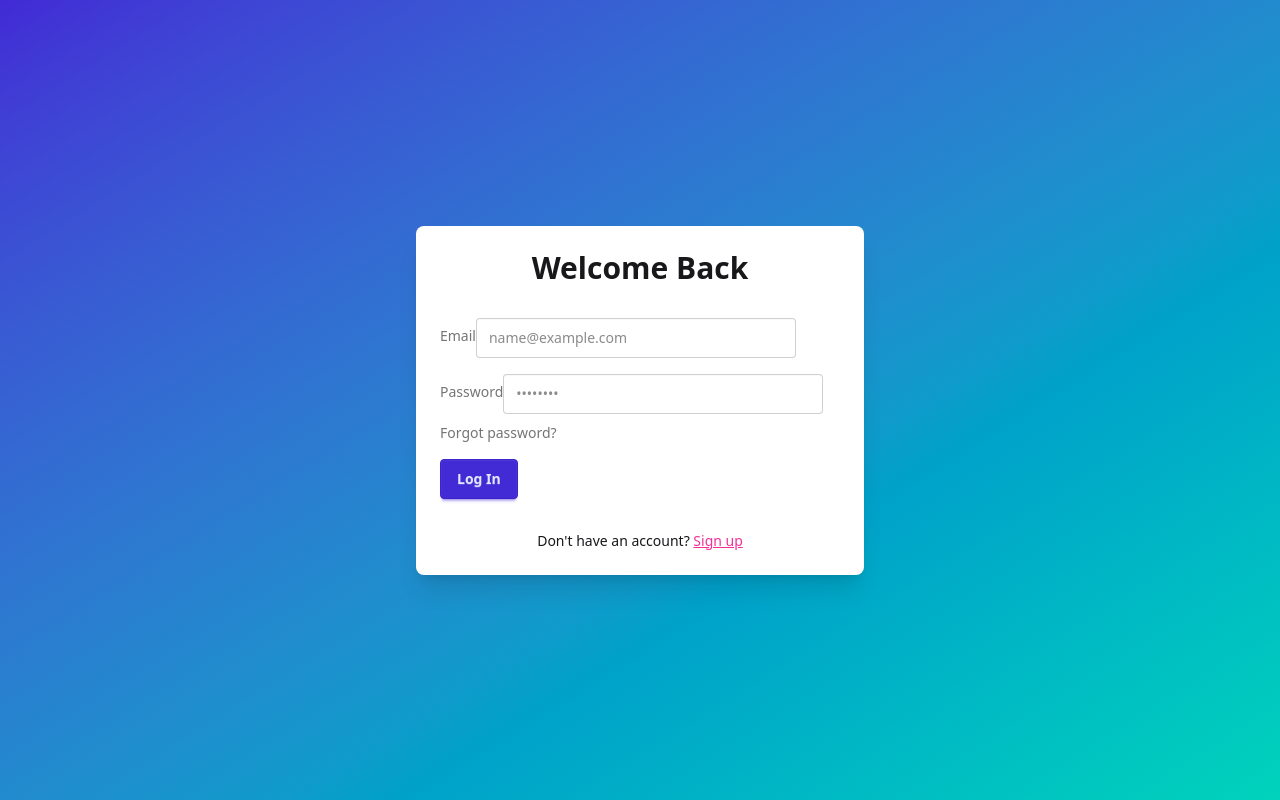
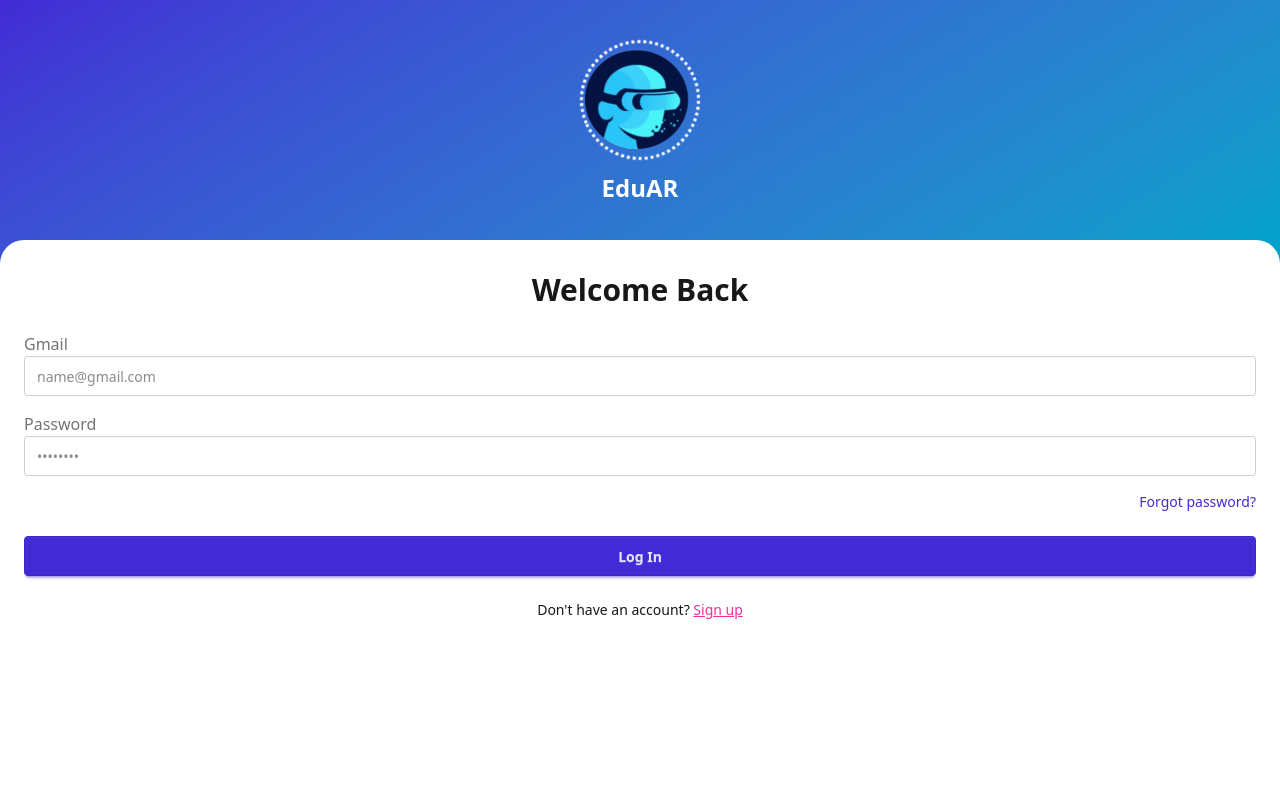
Before and after one commit to tortangChris/EduAR-PWA, a React (Vite) app: page /auth/login in a window 1280 px wide. Built offline with nearby package versions, Linux system fonts and the light colour scheme.

Commit message:
Test Auth Page

```diff
--- a/src/auth/LogIn.jsx
+++ b/src/auth/LogIn.jsx
@@ -6,54 +6,63 @@ const LogIn = () => {
 
   const handleLogin = (e) => {
     e.preventDefault();
-    // TODO: Add real auth logic here if needed
     navigate("/home");
   };
 
   return (
-    <div className="min-h-screen bg-gradient-to-br from-primary to-accent flex items-center justify-center px-4">
-      <div className="w-full max-w-md">
-        <div className="card bg-base-100 shadow-xl">
-          <div className="card-body">
-            <h2 className="text-3xl font-bold text-center mb-6">
-              Welcome Back
-            </h2>
-            <form onSubmit={handleLogin}>
-              <div className="form-control mb-4">
+    <div className="min-h-screen bg-gradient-to-br from-primary to-accent flex flex-col justify-between">
+      {/* Logo and Title */}
+      <div className="text-center pt-10 relative flex flex-col items-center">
+        {/* Circular rotating dotted border */}
+        <div className="absolute w-30 h-30 rounded-full border-3 border-dotted border-white animate-spin-slow"></div>
+
+        {/* Logo */}
+        <img
+          src="/icons/eduar1.png"
+          alt="EduAR Logo"
+          className="mx-auto w-35 h-30 mb-3 relative z-10"
+        />
+        <h1 className="text-2xl font-bold text-white relative z-10">EduAR</h1>
+      </div>
+
+      {/* Full-width Bottom Container */}
+      <div className="w-full bg-base-100 shadow-xl rounded-t-3xl px-6 py-8 h-[70vh]">
+        <h2 className="text-3xl font-bold text-center mb-6">Welcome Back</h2>
+
+        <form onSubmit={handleLogin} className="space-y-4">
+          <div className="form-control">
             <label className="label">
-                  <span className="label-text">Email</span>
+              <span className="label-text">Gmail</span>
             </label>
             <input
               type="email"
-                  placeholder="name@example.com"
-                  className="input input-bordered"
+              placeholder="name@gmail.com"
+              className="input input-bordered w-full focus:outline-none focus:ring-1 focus:border-primary/50"
               required
             />
           </div>
 
-              <div className="form-control mb-2">
+          <div className="form-control">
             <label className="label">
               <span className="label-text">Password</span>
             </label>
             <input
               type="password"
               placeholder="••••••••"
-                  className="input input-bordered"
+              className="input input-bordered w-full focus:outline-none focus:ring-1 focus:border-primary/50"
               required
             />
           </div>
 
-              <label className="label mb-4">
-                <a href="#" className="label-text-alt link link-hover text-sm">
+          <div className="flex justify-end text-sm">
+            <a href="#" className="link link-hover text-primary">
               Forgot password?
             </a>
-              </label>
+          </div>
 
-              <div className="form-control">
-                <button type="submit" className="btn btn-primary">
+          <button type="submit" className="btn btn-primary w-full mt-2">
             Log In
           </button>
-              </div>
         </form>
 
         <p className="text-sm text-center mt-6">
@@ -63,8 +72,17 @@ const LogIn = () => {
           </a>
         </p>
       </div>
-        </div>
-      </div>
+
+      {/* Custom animation for slow spin */}
+      <style>{`
+        @keyframes spin-slow {
+          0% { transform: rotate(0deg); }
+          100% { transform: rotate(360deg); }
+        }
+        .animate-spin-slow {
+          animation: spin-slow 8s linear infinite;
+        }
+      `}</style>
     </div>
   );
 };
```
Also changed, not shown: public/icons/eduar1.png (added). Lines whose indentation alone changed are shown as unchanged.
